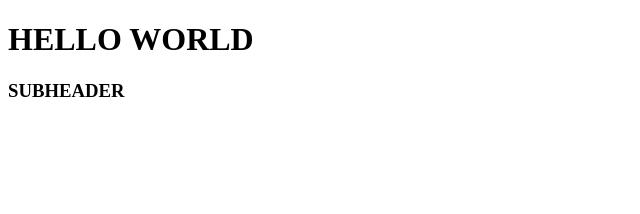
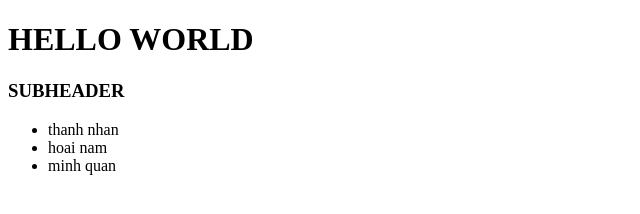
Before and after one commit to lebaonhi12c1/gittest, a plain HTML site: page index.html in a window 1280 px wide. Shown: the whole page, without its empty margins (0-640 px from the left). Drawn offline with Linux system fonts and the light colour scheme.

Commit message:
create list__menber

```diff
--- a/index.html
+++ b/index.html
@@ -9,5 +9,10 @@
 <body>
     <h1 class="header">HELLO WORLD</h1>
     <h3 class="sub__header">SUBHEADER</h3>
+    <ul class="list__menber">
+        <li class="list__item">thanh nhan</li>
+        <li class="list__item">hoai nam</li>
+        <li class="list__item">minh quan</li>
+    </ul>
 </body>
 </html>
```
